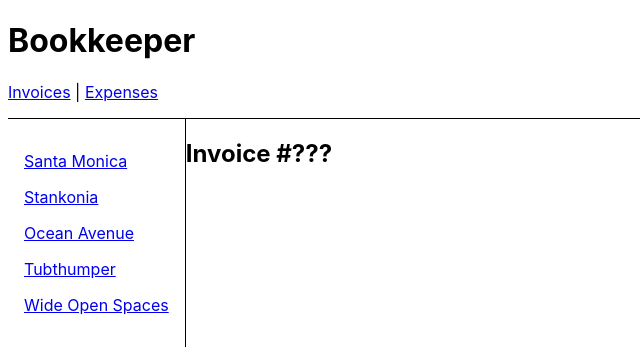
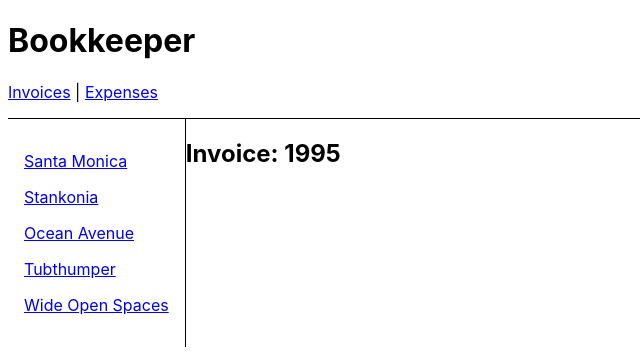
Before and after one commit to anghel7/github-reac-router-6, a React (Vite) app: page /invoices/1995 in a window 1280 px wide. Shown: the top 354 px of the page, without its empty margins (0-640 px from the left). Built offline with nearby package versions, Linux system fonts and the light colour scheme.

Commit message:
1 file modified

```diff
--- a/src/routes/invoice.jsx
+++ b/src/routes/invoice.jsx
@@ -1,3 +1,5 @@
+import { useParams } from 'react-router-dom';
 export default function Invoice() {
-  return <h2>Invoice #???</h2>;
+  let params = useParams();
+  return <h2>Invoice: {params.invoiceId}</h2>;
 }
```
